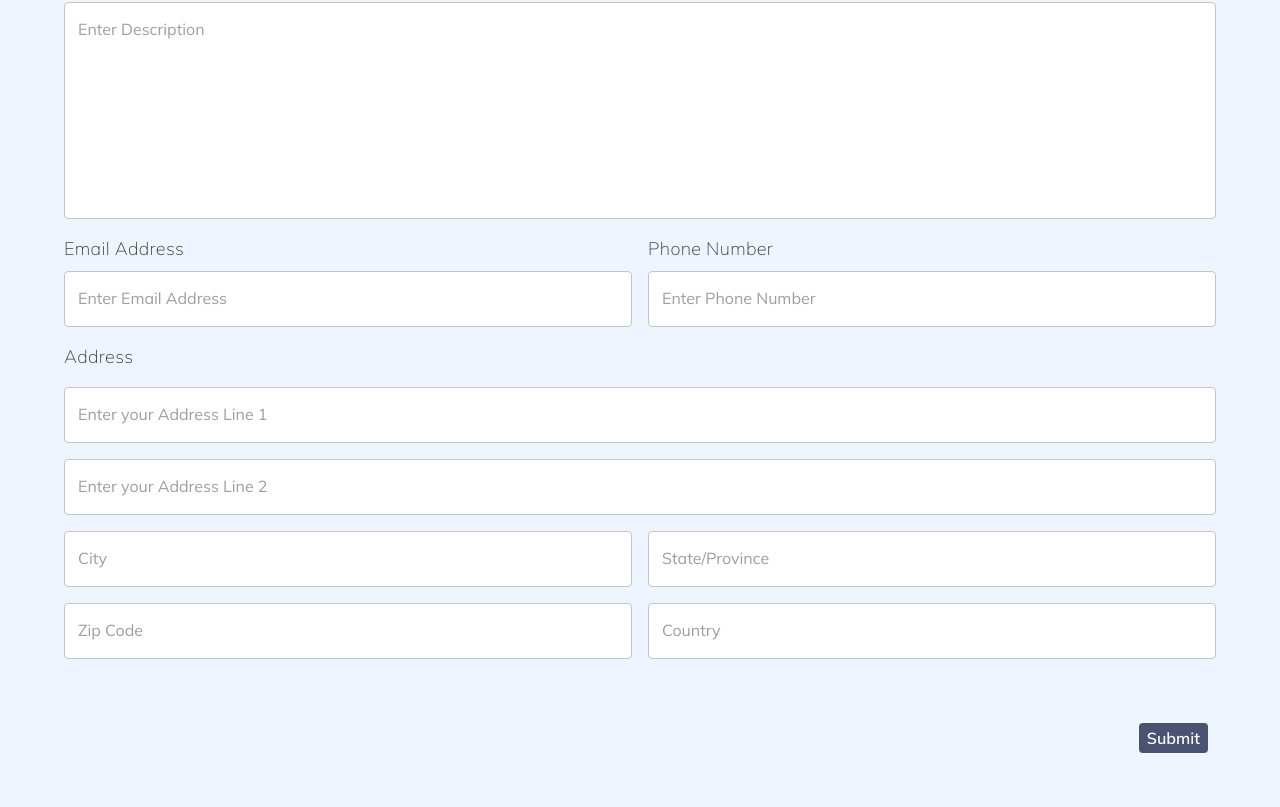
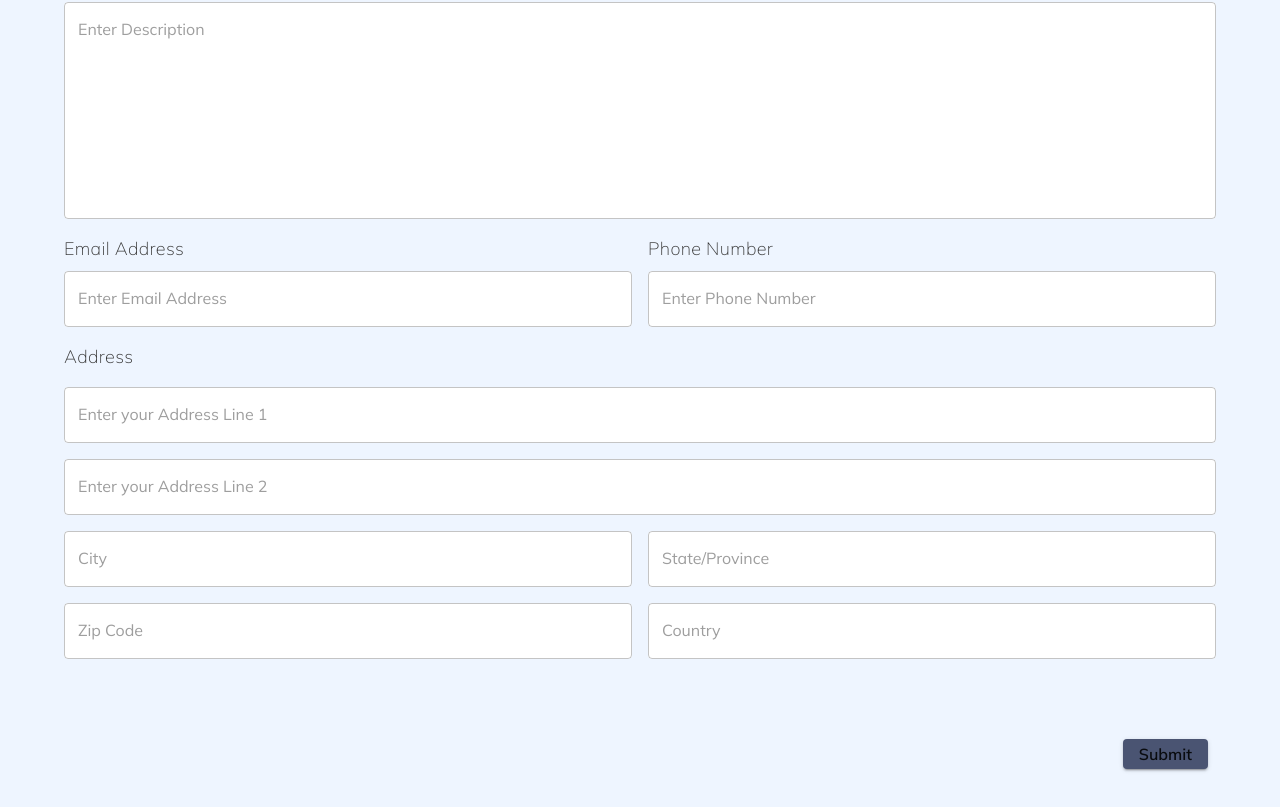
Before and after one commit to Software-Lifecycle-Consultants/slc-open-hms, a Next.js app: page /admin/edit-contacts in a window 1280 px wide. Shown: the part 323-1130 px from the top of the page. Built offline with nearby package versions, Linux system fonts and the light colour scheme.

Commit message:
UI fixed in Admin Contact Us Page #556

```diff
--- a/app/admin/edit-contacts/page.tsx
+++ b/app/admin/edit-contacts/page.tsx
@@ -241,9 +241,18 @@ const editContact = () =>{
               marginTop={5}
               style={{ textAlign: "center" }}
             >
-              <Box display="flex" justifyContent="end" alignItems="center">
+              <Box display="flex" justifyContent="flex-end" alignItems="center" marginTop= "1rem" >
                 {" "}
-                <Button type="submit">
+                <Button
+                  variant="contained"
+                  sx={{
+                    backgroundColor: "#4A5472", // Set background color
+                    borderColor: "#5B5959", // Set outline color
+                    "&:hover": {
+                      backgroundColor: "#192959", // Set hover background color
+                    },
+                  }}
+                >
                   {/* Render the title from admineditcontactus Data */}
                   {adminEditContactUs.adminContactSubmitButton}
                 </Button>
```
